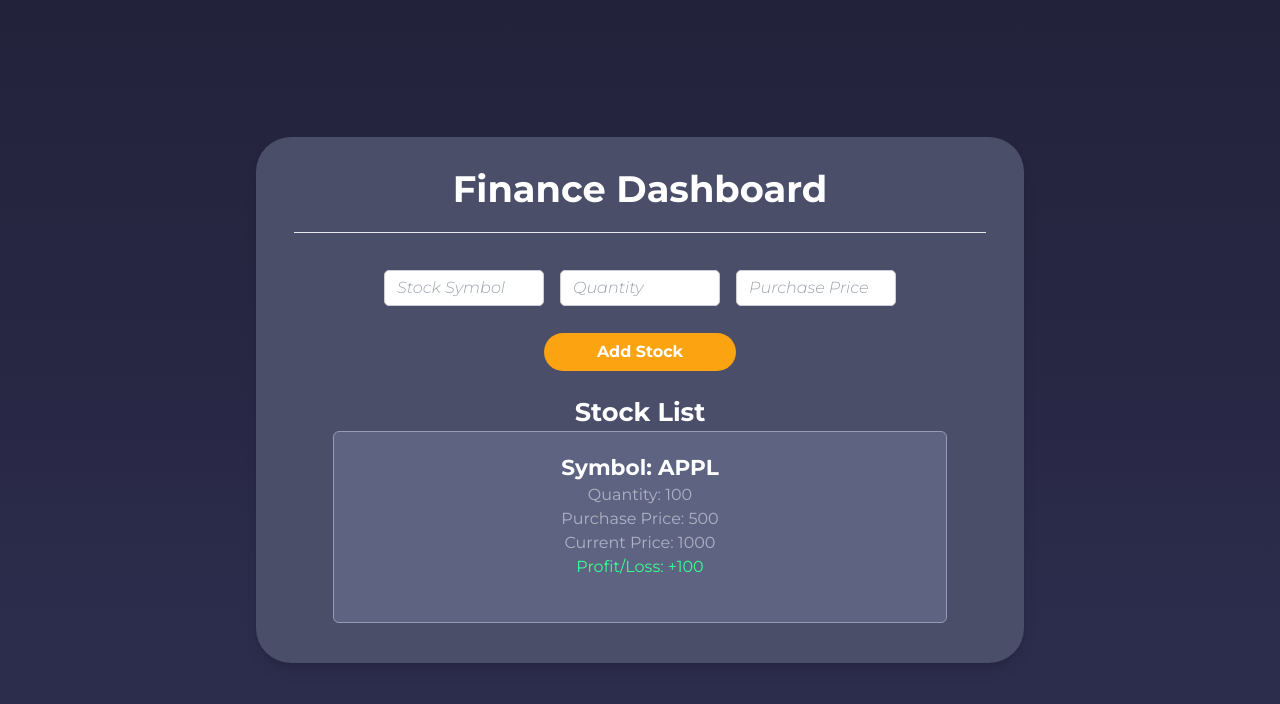
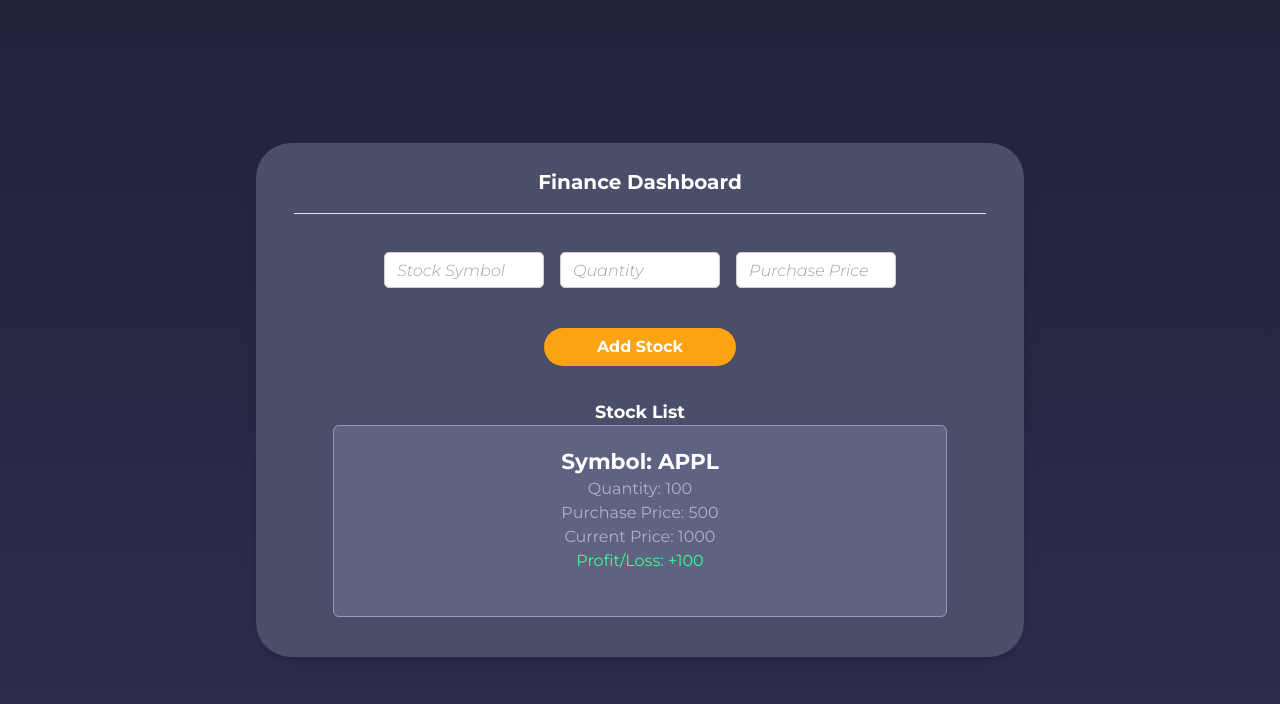
Before and after one commit to Koalarix/YapJunLiang-Capstone, a React (Vite) app: page / in a window 1280 px wide. Shown: the top 704 px of the page. Built offline with nearby package versions, Linux system fonts and the light colour scheme; no server answers.

Commit message:
Update
form update

```diff
--- a/src/App.jsx
+++ b/src/App.jsx
@@ -24,7 +24,7 @@ function App() {
 function Header() {
   return (
     <header className="flex flex-col items-center">
-    <h1 className='w-full text-[1.25rem] [@media(min-width:750px)]:text-[2.3em] pt-6 pb-4 font-title font-bold text-white text-center'>Finance Dashboard</h1>
+    <h1 className='w-full text-[1.25rem] pt-6 pb-4 font-title font-bold text-white text-center'>Finance Dashboard</h1>
     <hr className="w-[90%]"></hr>
     </header>
   )
@@ -32,63 +32,77 @@ function Header() {
 
 function Form() {
 
-  const [submitted, setSubmitted] = useState(false)
-
   const [stock, setStock] = useState("")
   const [quantity, setQuanitity] = useState("")
   const [purchase, setPurchase] = useState("")
-
+  const [formSubmitted, setFormSubmitted] = useState(false)
 
   const handleSubmit = (event) => {
     event.preventDefault()
-    setSubmitted(true)
-    setStock("");
-    setQuanitity("");
-    setPurchase("");
-    console.log(stock, quantity, purchase)
+    setFormSubmitted(true)
+    console.log(`Form Submitted ${stock}, ${quantity}, ${purchase}`)
   }
 
 useEffect(() => {
    fetch("https://www.alphavantage.co/query?function=GLOBAL_QUOTE&symbol=IBM&apikey=demo")
     .then((res) => res.json())
     .then((data) => {
+
       const globalQuote = data["Global Quote"]
       const stockSymbol = globalQuote["01. symbol"]
       const currentPrice = globalQuote["05. price"]
 
-      for (const data in globalQuote) {
-        if (stock === stockSymbol) {
-        console.log(currentPrice)
-      }
-    }
+         if (formSubmitted === true && stock === stockSymbol) {
+            for (const data in globalQuote) {
+              console.log(`${stockSymbol}: ${currentPrice}`)
+              break;
+          }
+        } else if (formSubmitted === true && stock !== stockSymbol) {
+          console.log("Stock not found")
+        }
     })
     .catch((err) => console.log("Error occured retrieving data"))
+    .finally(setFormSubmitted(false))
 
-}, [[],submitted])
+}, [stock, formSubmitted])
 
 
  return (
   <>
-    <form onSubmit={handleSubmit} value={submitted} className='h-full flex flex-col items-center font-title font-light'>
+    <form onSubmit={handleSubmit} value={formSubmitted} className='h-full flex flex-col items-center font-title font-light'>
 
-        <div className="h-[5.5em] mt-8 w-full flex flex-col justify-center items-center [@media(min-width:750px)]:flex-row">
+        <div className="h-[5.5em] mt-8 w-full flex flex-col justify-center items-center" id="input-container">
 
-          <input className="h-9 w-[10em] min-w-0 mx-2 [@media(min-width:750px)]:ml-4 pl-3 placeholder:italic placeholder:text-[0.8em] [@media(min-width:750px)]:placeholder:text-[1em]"
-          value={stock} onChange={(event) => setStock(event.target.value)} type="text" id="stock" name="stock" placeholder="Stock Symbol"></input>
+          <input className="h-9 w-[10em] min-w-0 mx-2 pl-3 placeholder:italic placeholder:text-[0.8em]"
+          value={stock}
+          onChange={(event) => setStock(event.target.value)}
+          type="text"
+          id="stock"
+          name="stock"
+          placeholder="Stock Symbol"></input>
 
-          <input className=" h-9 w-[10em] min-w-0 mx-2 pl-3 placeholder:italic placeholder:text-[0.8em] [@media(min-width:750px)]:placeholder:text-[1em]"
-          value={quantity} onChange={(event) => setQuanitity(event.target.value)} type="text" id="quantity" name="quantity" placeholder="Quantity" ></input>
+          <input className=" h-9 w-[10em] min-w-0 mx-2 pl-3 placeholder:italic placeholder:text-[0.8em]"
+          value={quantity}
+          onChange={(event) => setQuanitity(event.target.value)}
+          type="text"
+          id="quantity"
+          name="quantity"
+          placeholder="Quantity" ></input>
 
-          <input className="h-9 w-[10em] min-w-0 mx-2 [@media(min-width:750px)]:mr-4 pl-3 placeholder:italic placeholder:text-[0.8em] [@media(min-width:750px)]:placeholder:text-[1em]"
-          value={purchase} onChange={(event) => setPurchase(event.target.value)} type="text" id="price" name="price" placeholder="Purchase Price"></input>
+          <input className="h-9 w-[10em] min-w-0 mx-2 pl-3 placeholder:italic placeholder:text-[0.8em]"
+          value={purchase}
+          onChange={(event) => setPurchase(event.target.value)}
+          type="text"
+          id="price"
+          name="price"
+          placeholder="Purchase Price"></input>
 
         </div>
 
         <div className="size-full flex justify-center items-center">
 
-          <input className="h-8 w-[8rem] text-[0.75rem] font-bold text-white rounded-[5em] bg-[#fca311] border-none hover:border-none hover:bg-[#f19040ea] cursor-pointer
-          [@media(min-width:750px)]:w-[12rem] [@media(min-width:750px)]:h-[38px] [@media(min-width:750px)]:text-[1rem]"
-          type="submit" value="Add Stock"/>
+          <input className="h-8 w-[8rem] text-[0.75rem] font-bold text-white rounded-[5em]"
+          type="submit" value="Add Stock" id="submitBtn"/>
 
         </div>
 
@@ -106,3 +120,6 @@ export default App
 // displaying the StockListsEmpty and StockLists components.
 // For example, you can use a ternary operator or logical conditions
 //  to decide which component to render based on the state of the stock list.
+
+// Fetch the current stock prices from the API when the component mounts and
+// whenever the stock list is updated.
--- a/src/StockContainer.jsx
+++ b/src/StockContainer.jsx
@@ -11,7 +11,7 @@ function StockContainer() {
   return (
     <>
       <section className="font-title h-full">
-        <h2 className="text-[1.1rem] [@media(min-width:750px)]:text-[1.6em] w-full text-center text-white font-bold">Stock List</h2>
+        <h2 className="text-[1.1rem] w-full text-center text-white font-bold">Stock List</h2>
         <div className="h-full flex justify-center">
           {isEmpty ?  <StockListsEmpty /> : <StockLists />}
         </div>
--- a/src/StockLists.jsx
+++ b/src/StockLists.jsx
@@ -12,7 +12,7 @@ function StockLists() {
 
 function StockListBlock() {
   return (
-    <section className="h-full w-100 flex flex-col justify-center items-center pb-[1.5em] text-[#afb2c4] text-[0.68rem] [@media(min-width:750px)]:text-[1em]">
+    <section id="stocklistblock" className="h-full w-100 flex flex-col justify-center items-center pb-[1.5em] text-[#afb2c4] text-[0.68rem]">
       <h3 className="text-[1.35em] text-white font-bold">Symbol: APPL</h3>
       <p>Quantity: 100</p>
       <p>Purchase Price: 500</p>
--- a/src/index.css
+++ b/src/index.css
@@ -21,3 +21,61 @@ input:hover {
 .profit-loss {
   color: rgb(56, 255, 146);
 }
+
+
+/* /////Responsive CSS////////*/
+@media  (min-width: 750px) {
+
+  h1 {
+    font-size: 2.3em;
+  }
+
+  h2 {
+    font-size: 1.6em;
+  }
+
+ #input-container {
+  flex-direction: row;
+}
+
+  #stock {
+    margin-left: 1rem;
+}
+
+#price {
+  margin-right: 1rem;
+}
+
+#stock::placeholder,
+#quantity::placeholder,
+#price::placeholder  {
+  font-size: 1em;
+}
+
+#submitBtn {
+  width: 12rem;
+  height: 38px;
+  font-size: 1rem;
+
+}
+
+#stocklistblock {
+  font-size: 1em;
+}
+
+}
+
+/*////////End of responsive CSS//////// */
+
+
+
+#submitBtn {
+  border: none;
+  background-color: #fca311 ;
+}
+
+#submitBtn:hover {
+  border: none;
+  background-color: #f19040ea;
+  cursor: pointer;
+}
```
